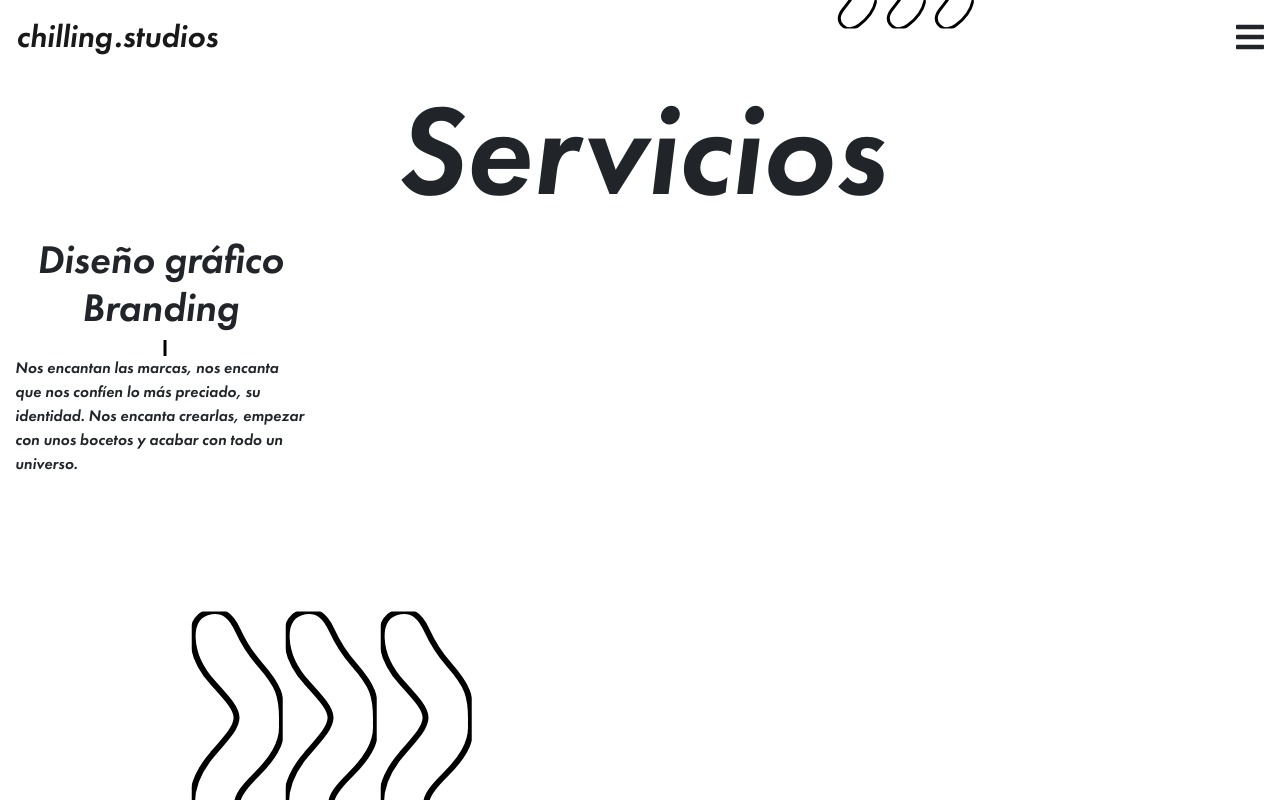
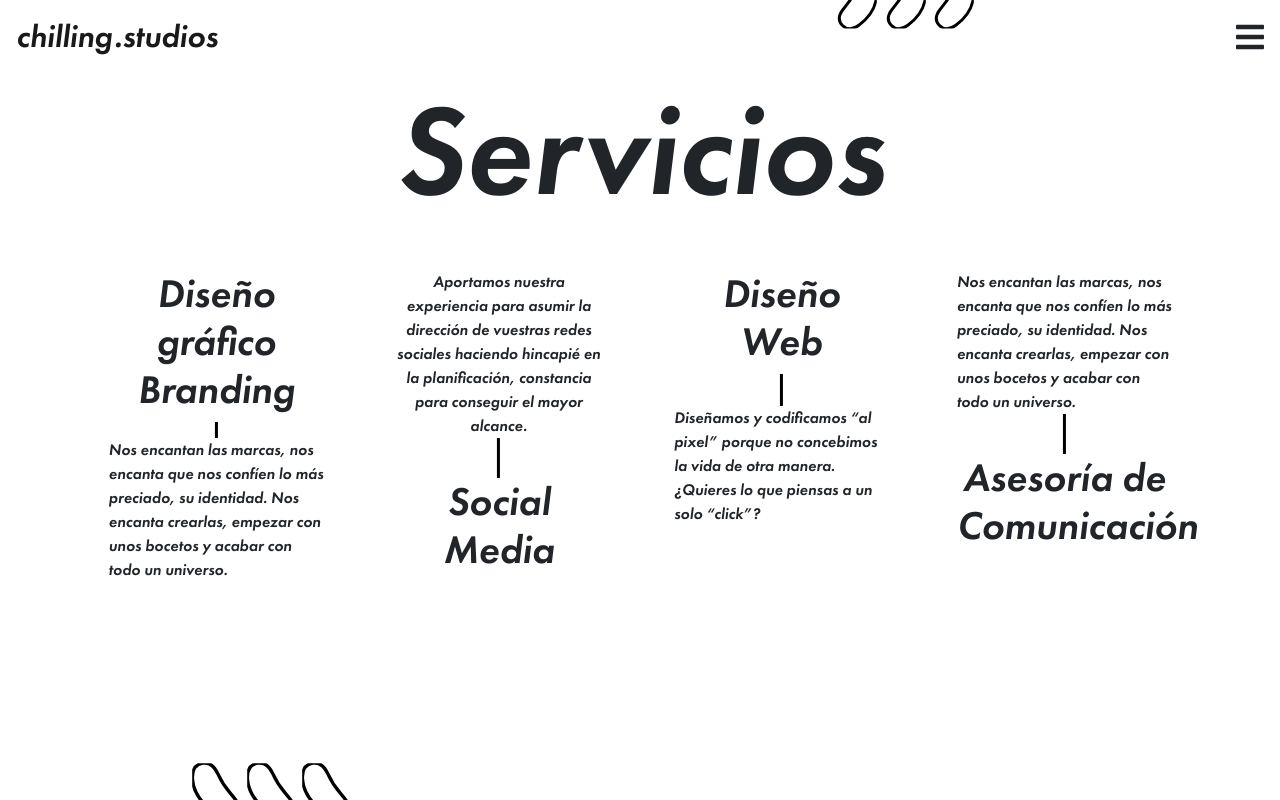
Before and after one commit to xusl98/ChillingRiders, a plain HTML site: page html/servicios.html in a window 1280 px wide. Drawn offline with Linux system fonts and the light colour scheme.

Commit message:
ampliacion servicios

```diff
--- a/css/servicios.css
+++ b/css/servicios.css
@@ -1,4 +1,5 @@
 /* TRAZADOS */
+
 .rayas{
     position: absolute;
   }
@@ -8,6 +9,7 @@
     z-index: 1;
   }
   #rayas2{
+    width: 40vw;
     bottom: -20vh;
     left: 15vw;
   }
@@ -16,6 +18,14 @@
     transform: rotate(180deg);
 }
 /* TRAZADOS */
+#title:hover{
+  color: black;
+  -webkit-text-fill-color: rgba(0,0,0,0); /* Will override color (regardless of order) */
+  -webkit-text-stroke-width: 3px;
+  -webkit-text-stroke-color: black;
+}
+
+
 #title{
   font-size: 10vw !important;
   width: 100%;
@@ -29,3 +39,45 @@ body{
 #linea1{
   height: 2vh;
 }
+#linea2{
+  height: 5vh;
+}
+#linea3{
+  height: 4vh;
+}
+#linea4{
+  height: 5vh;
+}
+#listServicios{
+  /* margin-top: 4%; */
+}
+
+#contenedor{
+  padding: 0 7% 0 7%;
+}
+
+.servicio{
+  padding: 3%;
+}
+
+.linea{
+  width: 100%;
+}
+
+.titleUp{
+  position: absolute;
+  margin-top: 120%;
+  left: 8vw;
+}
+.titleUpInv{
+  visibility: hidden;
+}
+
+.titleDown{
+  position: absolute;
+  margin-top: -120%;
+  left: 8vw;
+}
+.titleDownInv{
+  visibility: hidden;
+}
--- a/html/servicios.html
+++ b/html/servicios.html
@@ -10,6 +10,7 @@
     <link rel="stylesheet" href="../css/servicios.css">
     <link href="../libraries/fontawesome-free-5.13.0-web/css/all.css" rel="stylesheet">
     <script src="../js/common.js"></script>
+    <script src="../js/servicios.js"></script>
     <script src="../libraries/bootstrap-4.4.1-dist/js/bootstrap.bundle.min.js"></script>
     <script src="../libraries/bootstrap-4.4.1-dist/js/bootstrap.bundle.min.js"></script>
 </head>
@@ -65,15 +66,16 @@
             </path>
         </svg>
     </div>
-    <div class="container-fluid">
+    <div id="contenedor" class="container-fluid">
         <div class="row centerText">
             <h1 id="title">Servicios</h1>
         </div>
-        <div class="row">
+        <div id="listServicios" class="row">
             <div class="servicio col-sm-3 centerText">
-                <h1>Diseño gráfico <br> Branding</h1>
+                <h1 id="dGrafico" class="titleUp">Diseño gráfico <br> Branding</h1>
+                <h1 class="titleUpInv">Diseño gráfico <br> Branding</h1>
                 <id class="verticalBars">
-                    <svg id="linea1" width="300" height="225" stroke="black" stroke-width="3">
+                    <svg class="linea" id="linea1" width="300" height="225" stroke="black" stroke-width="3">
                         <line x1="50%" y1="0%" x2="50%" y2="100%"></line>
                     </svg>
                 </id>
@@ -81,6 +83,45 @@
                     Nos encantan las marcas, nos encanta que nos confíen lo más preciado, su identidad. Nos encanta
                     crearlas, empezar con unos bocetos y acabar con todo un universo.
                 </div>
+            </div>
+            <div class="servicio col-sm-3 centerText">
+                <div class="textoServicio" style="text-align: center;">
+                    Aportamos nuestra experiencia para asumir la dirección de vuestras redes sociales haciendo hincapié
+                    en la planificación, constancia para conseguir el mayor alcance.
+                </div>
+                <div class="verticalBars">
+                    <svg class="linea" id="linea2" width="300" height="325" stroke="black" stroke-width="3">
+                        <line x1="50%" y1="0%" x2="50%" y2="100%"></line>
+                    </svg>
+                </div>
+                <h1 class="titleDown">Social <br> Media</h1>
+                <h1 class="titleDownInv">Social <br> Media</h1>
+            </div>
+            <div class="servicio col-sm-3 centerText">
+                <h1 id="dWeb" class="titleUp">Diseño <br> Web</h1>
+                <h1 class="titleUpInv">Diseño <br> Web</h1>
+                <id class="verticalBars">
+                    <svg class="linea" id="linea3" width="300" height="225" stroke="black" stroke-width="3">
+                        <line x1="50%" y1="0%" x2="50%" y2="100%"></line>
+                    </svg>
+                </id>
+                <div class="textoServicio">
+                    Diseñamos y codificamos “al pixel” porque no concebimos la vida de otra manera.
+                    ¿Quieres lo que piensas a un solo “click”?
+                </div>
+            </div>
+            <div class="servicio col-sm-3 centerText">
+                <div class="textoServicio">
+                    Nos encantan las marcas, nos encanta que nos confíen lo más preciado, su identidad. Nos encanta
+                    crearlas, empezar con unos bocetos y acabar con todo un universo.
+                </div>
+                <div class="verticalBars">
+                    <svg class="linea" id="linea4" width="300" height="225" stroke="black" stroke-width="3">
+                        <line x1="50%" y1="0%" x2="50%" y2="100%"></line>
+                    </svg>
+                </div>
+                <h1 class="titleDown">Asesoría de <br> Comunicación</h1>
+                <h1 class="titleDownInv">Asesoría de <br> Comunicación</h1>
             </div>
 
         </div>
--- /dev/null
+++ b/js/servicios.js
@@ -0,0 +1,11 @@
+$(document).ready(function(){
+    $('.titleUp').animate({ 'marginTop': '0%' }, 600);
+    $('.titleDown').animate({ 'marginTop': '0%' }, 600);
+    setTimeout(function(){
+        // $('.titleUp').css('position', 'relative');
+        $('.titleUpInv').css('visibility', 'visible');
+        $('.titleUp').css('visibility', 'hidden');
+        $('.titleDownInv').css('visibility', 'visible');
+        $('.titleDown').css('visibility', 'hidden');
+     }, 550);
+});
```
